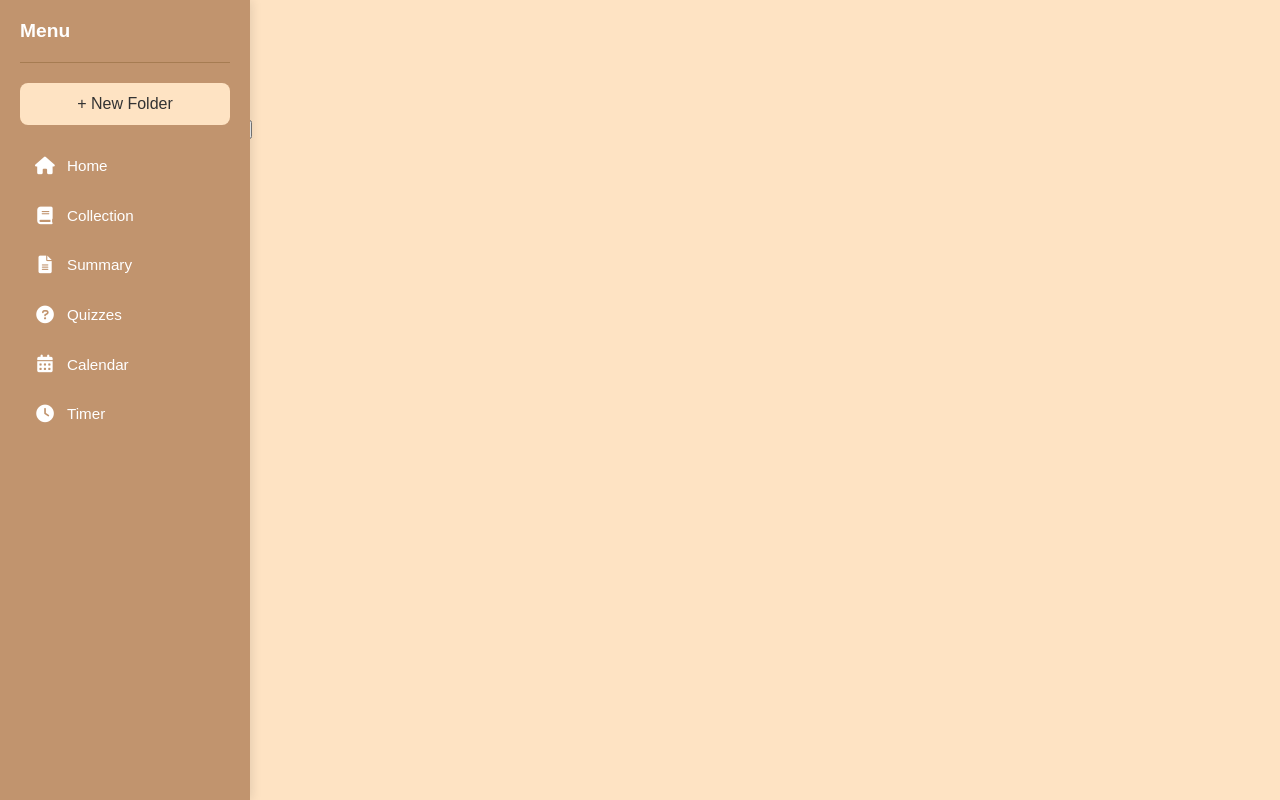
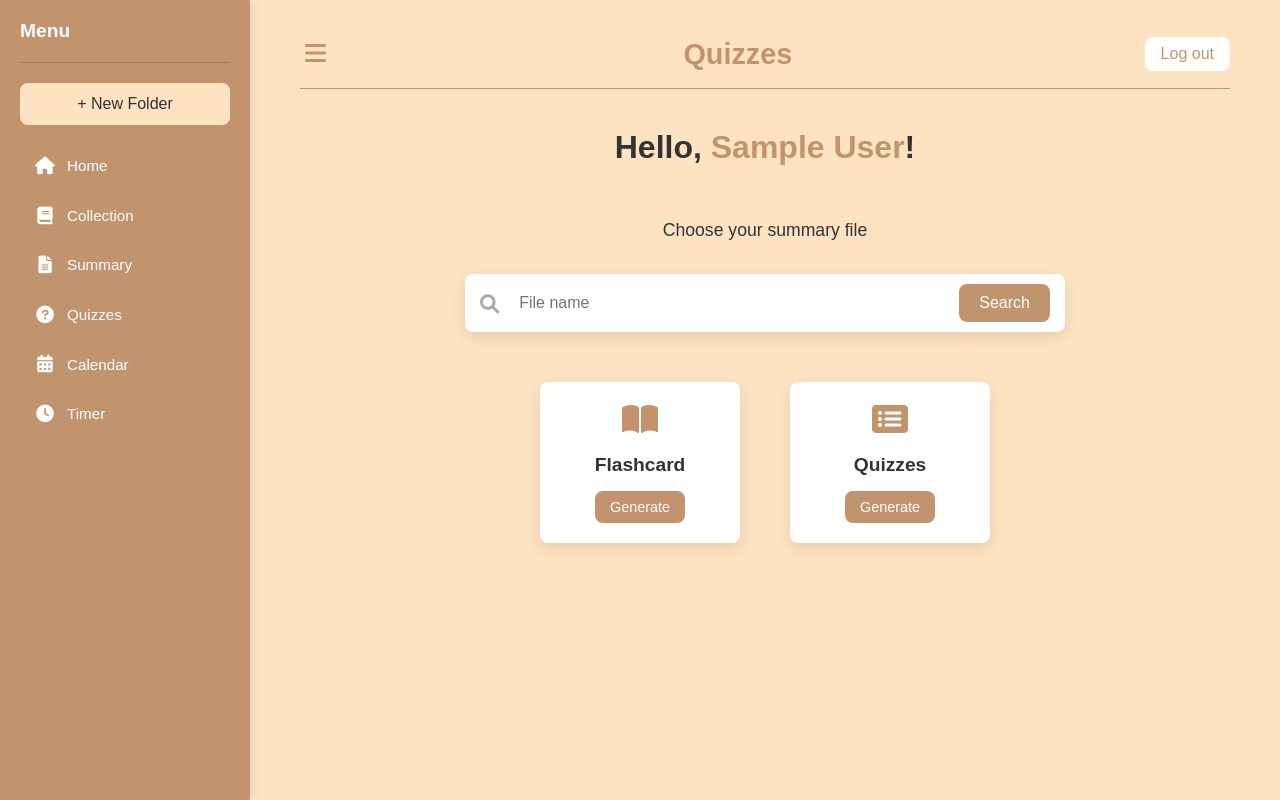
Before and after one commit to AlyaaNatasya/fyp-project, a plain HTML site: page frontend/pages/quizzes.html in a window 1280 px wide. Drawn offline with Linux system fonts and the light colour scheme; sample sign-in values are in the browser's storage; a web font is replaced by a local one.

Commit message:
add front page quiz

```diff
--- a/frontend/components/sidebar.html
+++ b/frontend/components/sidebar.html
@@ -17,12 +17,12 @@
         >
       </li>
       <li>
-        <a href="..//pages/uploadNote.html" class="nav-link"
+        <a href="../pages/uploadNote.html" class="nav-link"
           ><i class="fas fa-file-alt"></i> <span>Summary</span></a
         >
       </li>
       <li>
-        <a href="#" class="nav-link"
+        <a href="../pages/quizzes.html" class="nav-link"
           ><i class="fas fa-question-circle"></i> <span>Quizzes</span></a
         >
       </li>
--- /dev/null
+++ b/frontend/css/quizzes.css
@@ -0,0 +1,204 @@
+/* frontend/css/quizzes.css */
+
+/* Main Content - White Background */
+.main-content {
+  margin-left: 250px;
+  padding: 20px 50px;
+  min-height: 100vh;
+  background-color: var(--primary-bg);
+  transition: margin-left 0.3s ease;
+  color: var(--text-dark);
+}
+
+/* Header */
+.header {
+  display: flex;
+  justify-content: space-between;
+  align-items: center;
+  padding: 15px 0;
+  border-bottom: 1px solid #c1946e;
+  margin-bottom: 40px;
+}
+
+.menu-toggle {
+  background: none;
+  border: none;
+  font-size: 1.5rem;
+  color: var(--primary-color);
+  cursor: pointer;
+  padding: 5px;
+}
+
+.menu-toggle:hover {
+  color: #a67c52;
+}
+
+.header h1 {
+  margin: 0;
+  font-size: 1.8rem;
+  color: var(--primary-color);
+}
+
+.logout-btn {
+  color: var(--primary-color);
+  text-decoration: none;
+  font-weight: 500;
+  padding: 8px 16px;
+  border-radius: var(--radius);
+  background-color: white;
+  transition: var(--transition);
+}
+
+.logout-btn:hover {
+  background-color: #f8d5a3;
+}
+
+/* Welcome Section */
+.welcome-section {
+  text-align: center;
+  margin-bottom: 50px;
+}
+
+.welcome-section h2 {
+  font-size: 2rem;
+  color: var(--text-dark);
+}
+
+.welcome-section span {
+  color: var(--primary-color);
+  font-weight: bold;
+}
+
+/* Quizzes Container */
+.quizzes-container {
+  max-width: 1000px;
+  margin: 0 auto;
+  text-align: center;
+}
+
+/* Instruction Text */
+.instruction {
+  font-size: 1.1rem;
+  color: var(--text-dark);
+  line-height: 1.6;
+  margin-bottom: 30px;
+}
+
+/* Search Bar */
+.search-bar {
+  display: flex;
+  align-items: center;
+  gap: 10px;
+  background-color: white;
+  border-radius: var(--radius);
+  padding: 10px 15px;
+  box-shadow: var(--shadow);
+  margin: 0 auto;
+  max-width: 600px;
+  position: relative;
+}
+
+.search-bar i {
+  color: #aaa;
+  font-size: 1.2rem;
+}
+
+#file-search {
+  flex: 1;
+  border: none;
+  outline: none;
+  padding: 10px;
+  font-size: 1rem;
+  color: var(--text-dark);
+}
+
+.search-btn {
+  background-color: var(--primary-color);
+  color: white;
+  border: none;
+  padding: 10px 20px;
+  font-size: 1rem;
+  border-radius: var(--radius);
+  cursor: pointer;
+  transition: var(--transition);
+}
+
+.search-btn:hover {
+  background-color: #a67c52;
+}
+
+/* Generate Options */
+.generate-options {
+  display: flex;
+  justify-content: center;
+  gap: 50px;
+  margin-top: 50px;
+}
+
+.option-card {
+  background-color: white;
+  border-radius: var(--radius);
+  box-shadow: var(--shadow);
+  padding: 20px;
+  width: 200px;
+  text-align: center;
+  transition: transform 0.3s ease;
+}
+
+.option-card:hover {
+  transform: translateY(-5px);
+}
+
+.option-card .icon {
+  font-size: 2rem;
+  color: var(--primary-color);
+  margin-bottom: 15px;
+}
+
+.option-card h3 {
+  font-size: 1.2rem;
+  color: var(--text-dark);
+  margin-bottom: 15px;
+}
+
+.generate-btn {
+  background-color: var(--primary-color);
+  color: white;
+  border: none;
+  padding: 8px 15px;
+  font-size: 0.9rem;
+  border-radius: var(--radius);
+  cursor: pointer;
+  transition: var(--transition);
+}
+
+.generate-btn:hover {
+  background-color: #a67c52;
+}
+
+/* Responsive Design */
+@media (max-width: 768px) {
+  .main-content {
+    margin-left: 0;
+    padding: 20px;
+  }
+
+  .quizzes-container {
+    padding: 0 20px;
+  }
+
+  .search-bar {
+    flex-direction: column;
+    gap: 10px;
+    padding: 15px;
+  }
+
+  .search-btn {
+    width: 100%;
+  }
+
+  .generate-options {
+    flex-direction: column;
+    gap: 30px;
+  }
+}
--- /dev/null
+++ b/frontend/js/quizzes.js
@@ -0,0 +1,67 @@
+// frontend/js/quizzes.js
+
+/**
+ * This file handles the quizzes page logic
+ * All shared logic (sidebar, auth, hamburger, logout) is in main.js
+ */
+
+document.addEventListener("DOMContentLoaded", function () {
+  const token = localStorage.getItem("token");
+  const usernameSpan = document.getElementById("username");
+
+  // 🔒 Protection: Must be logged in
+  if (!token) {
+    alert("Please log in to access the quizzes page.");
+    window.location.href = "home.html";
+    return;
+  }
+
+  try {
+    const payload = JSON.parse(atob(token.split(".")[1]));
+    const now = Date.now() / 1000;
+    if (payload.exp && payload.exp < now) {
+      localStorage.removeItem("token");
+      alert("Session expired. Please log in again.");
+      window.location.href = "home.html";
+      return;
+    }
+
+    const name = payload.name || payload.email?.split("@")[0] || "Student";
+    if (usernameSpan) {
+      usernameSpan.textContent = name.charAt(0).toUpperCase() + name.slice(1);
+    }
+  } catch (err) {
+    console.warn("Invalid token:", err);
+    localStorage.removeItem("token");
+    window.location.href = "home.html";
+    return;
+  }
+
+  // --- Search Functionality ---
+  const fileSearch = document.getElementById("file-search");
+  const searchBtn = document.querySelector(".search-btn");
+
+  searchBtn.addEventListener("click", () => {
+    const query = fileSearch.value.trim();
+    if (!query) {
+      alert("Please enter a file name to search.");
+      return;
+    }
+    alert(`Searching for "${query}"...`);
+    // In real app, this would fetch files from backend
+  });
+
+  // --- Flashcard & Quiz Generation ---
+  document.querySelectorAll(".generate-btn").forEach((btn) => {
+    btn.addEventListener("click", () => {
+      const card = btn.closest(".option-card");
+      const type = card.querySelector("h3").textContent;
+
+      if (type === "Flashcard") {
+        alert("Generating flashcards...");
+      } else if (type === "Quizzes") {
+        alert("Generating quizzes...");
+      }
+    });
+  });
+});
```
